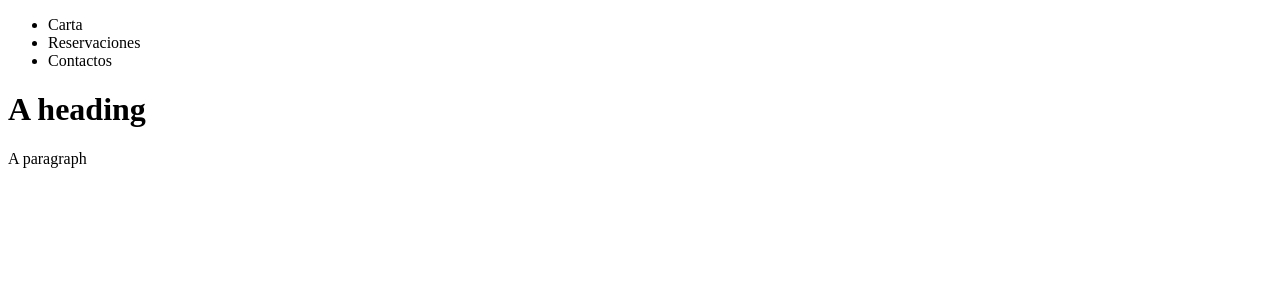
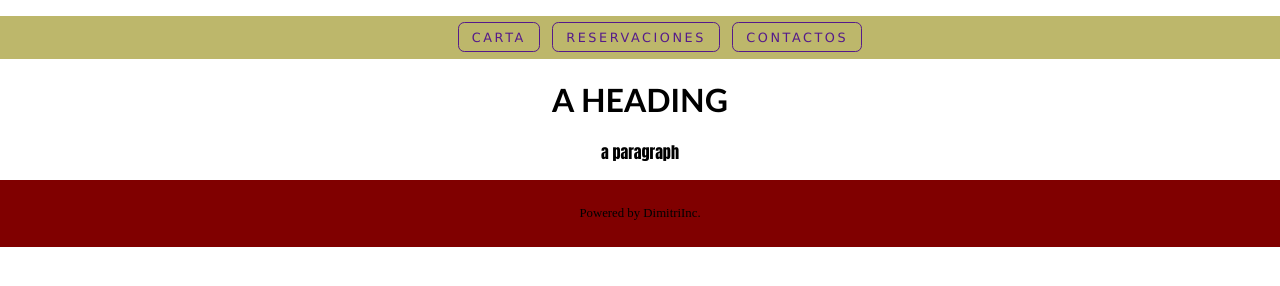
Before and after one commit to dimitriinc/cafe-y-vino-web, a plain HTML site: page index.html in a window 1280 px wide. Drawn offline with Linux system fonts and the light colour scheme.

Commit message:
header and footer, beginning

```diff
--- a/index.html
+++ b/index.html
@@ -3,20 +3,41 @@
     <head>
         <title>Cafè y Vino</title>
         <meta charset="utf-8">
+        <meta name="viewport" content="width=device-width, initial-scale=1">
         <link rel="icon" href="images/favicon.ico" type="image/x-icon">
+        <style>
+            @import url(styles.css);
+        </style>
     </head>
     <body>
 
-        <div id="menu">
-            <ul>
-                <li>Carta</li>
-                <li>Reservaciones</li>
-                <li>Contactos</li>
-            </ul>
+        <div id="container">
+
+            <header>
+                <nav>
+                    <ul>
+                        <li class="navItem">
+                            <a href="">Carta</a>
+                        </li>
+                        <li class="navItem">
+                            <a href="">Reservaciones</a>
+                        </li>
+                        <li class="navItem">
+                            <a href="">Contactos</a>
+                        </li>
+                    </ul>
+                </nav>
+            </header>
+
+            <h1>A heading</h1>
+            <p id="testParagraph">A paragraph</p>
+
+            <footer>
+                <p>Powered by DimitriInc.</p>
+            </footer>
         </div>
 
-        <h1>A heading</h1>
-        <p>A paragraph</p>
+
 
     </body>
 </html>
--- /dev/null
+++ b/styles.css
@@ -0,0 +1,64 @@
+@charset "UTF-8";
+
+html {
+    box-sizing: border-box;
+}
+
+* {
+    box-sizing: inherit;
+}
+
+body {
+    margin: 0;
+}
+
+a {
+    text-decoration: none;
+}
+
+header {
+    background-color: darkkhaki;
+}
+
+nav {
+    font-family: Verdana, Geneva, Tahoma, sans-serif;
+}
+
+nav ul {
+    display: flex;
+    justify-content: center;
+    list-style-type: none;
+}
+
+nav ul li {
+    font-size: .8em;
+    text-transform: uppercase;
+    letter-spacing: .2em;
+}
+
+nav ul li a {
+    display: block;
+    padding: .5em 1em;
+    margin: .5em;
+    border: 1px solid;
+    border-radius: .5em;
+}
+
+footer {
+    padding: 1em;
+    text-align: center;
+    font-size: .8em;
+    background-color: maroon;
+}
+
+h1 {
+    text-align: center;
+    font-family: 'Trebuchet MS', 'Lucida Sans Unicode', 'Lucida Grande', 'Lucida Sans', Arial, sans-serif;
+    text-transform: uppercase;
+}
+
+#testParagraph {
+    text-align: center;
+    text-transform: lowercase;
+    font-family: Impact, Haettenschweiler, 'Arial Narrow Bold', sans-serif;
+}
```
